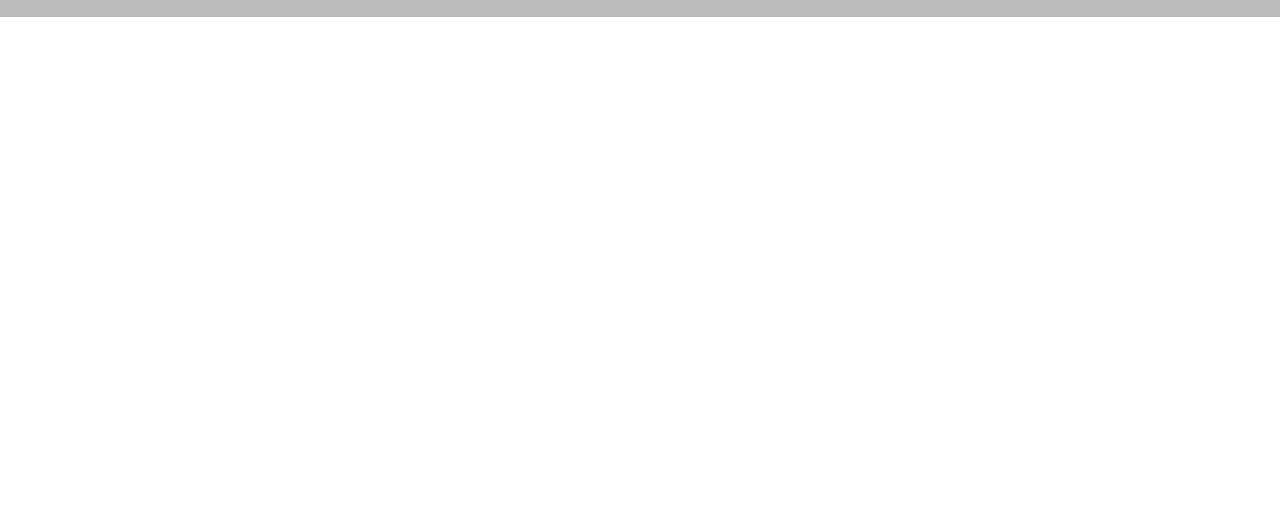
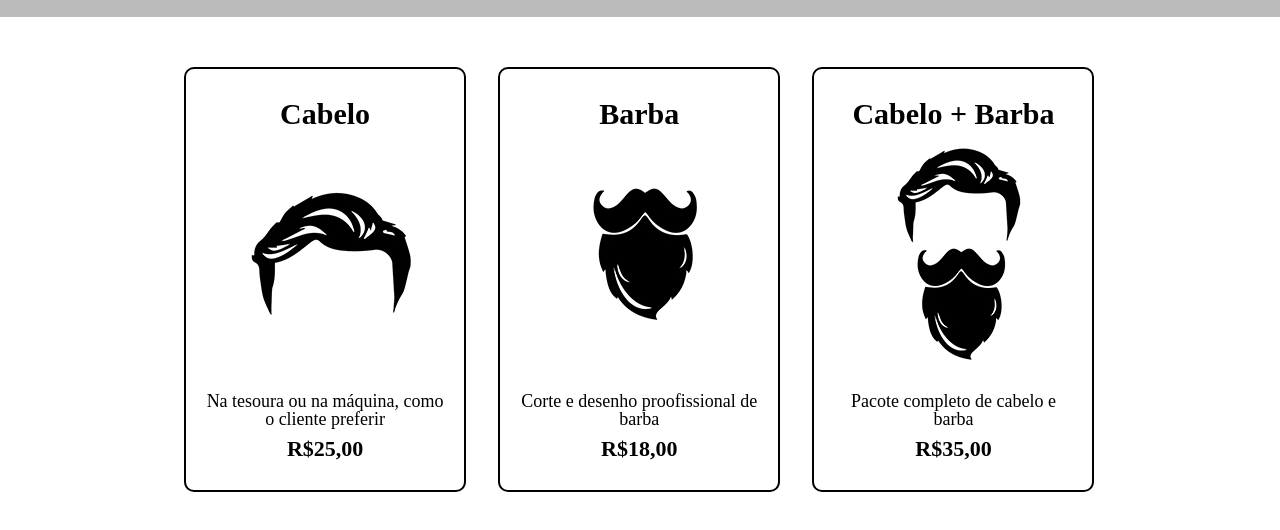
Before and after one commit to gabrielcannes/BarbeariaHtmlCss, a plain HTML site: page produtos.html in a window 1280 px wide. Shown: the part 276-806 px from the top of the page. Drawn offline with Linux system fonts and the light colour scheme.

Commit message:
Arrumando os produtos no css

```diff
--- a/produtos.css
+++ b/produtos.css
@@ -16,7 +16,6 @@ nav {
 }
 
 nav li {
-    /* position: absolute; */
     display: inline;
     margin: 0 0 0 15px;
 }
@@ -29,3 +28,37 @@ nav a {
     font-size: 22px;
     text-decoration: none;
 }
+
+.produtos {
+    width: 940px;
+    margin: 0 auto;
+    padding: 50px 0;
+}
+
+.produtos li {
+    text-align: center;
+    display: inline-block;
+    width: 30%;
+    vertical-align: top;
+    margin: 0 1.5%;
+    padding: 30px 20px;
+    box-sizing: border-box;
+    border: 2px solid black;
+    border-radius: 10px;
+}
+
+.produtos h2 {
+    font-size: 30px;
+    font-weight: bold;
+}
+
+.produto-descricao {
+    font-size: 18px;
+    margin-top: 10px;
+}
+
+.produto-preco {
+    font-size: 22px;
+    font-weight: bold;
+    margin-top: 10px
+}
--- a/produtos.html
+++ b/produtos.html
@@ -26,5 +26,27 @@
                 </nav>
             </div>
         </header>
+        <main>
+            <ul class="produtos">
+                <li>
+                    <h2>Cabelo</h2>
+                    <img src="cabelo.jpg" alt="">
+                    <p class="produto-descricao">Na tesoura ou na máquina, como o cliente preferir</p>
+                    <p class="produto-preco">R$25,00</p>
+                </li>
+                <li>
+                    <h2>Barba</h2>
+                    <img src="barba.jpg" alt="">
+                    <p class="produto-descricao">Corte e desenho proofissional de barba</p>
+                    <p class="produto-preco">R$18,00</p>
+                </li>
+                <li>
+                    <h2>Cabelo + Barba</h2>
+                    <img src="cabelo+barba.jpg" alt="">
+                    <p class="produto-descricao">Pacote completo de cabelo e barba</p>
+                    <p class="produto-preco">R$35,00</p>
+                </li>
+            </ul>
+        </main>
     </body>
 </html>
```
